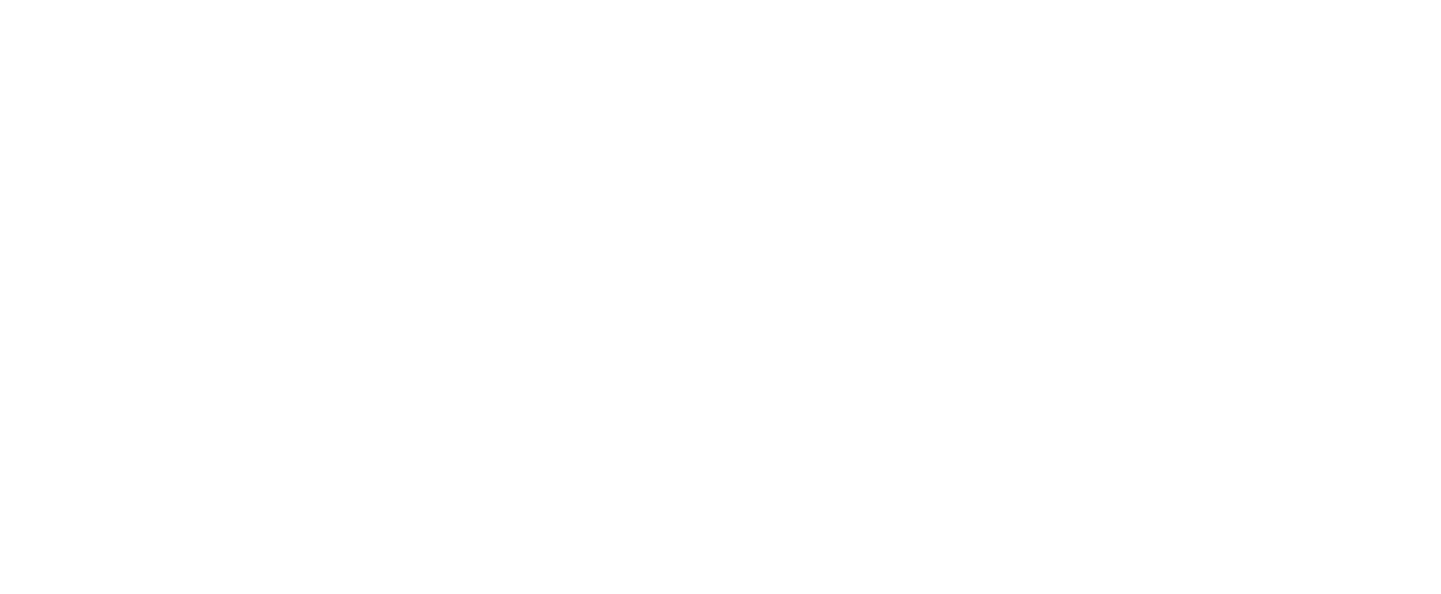
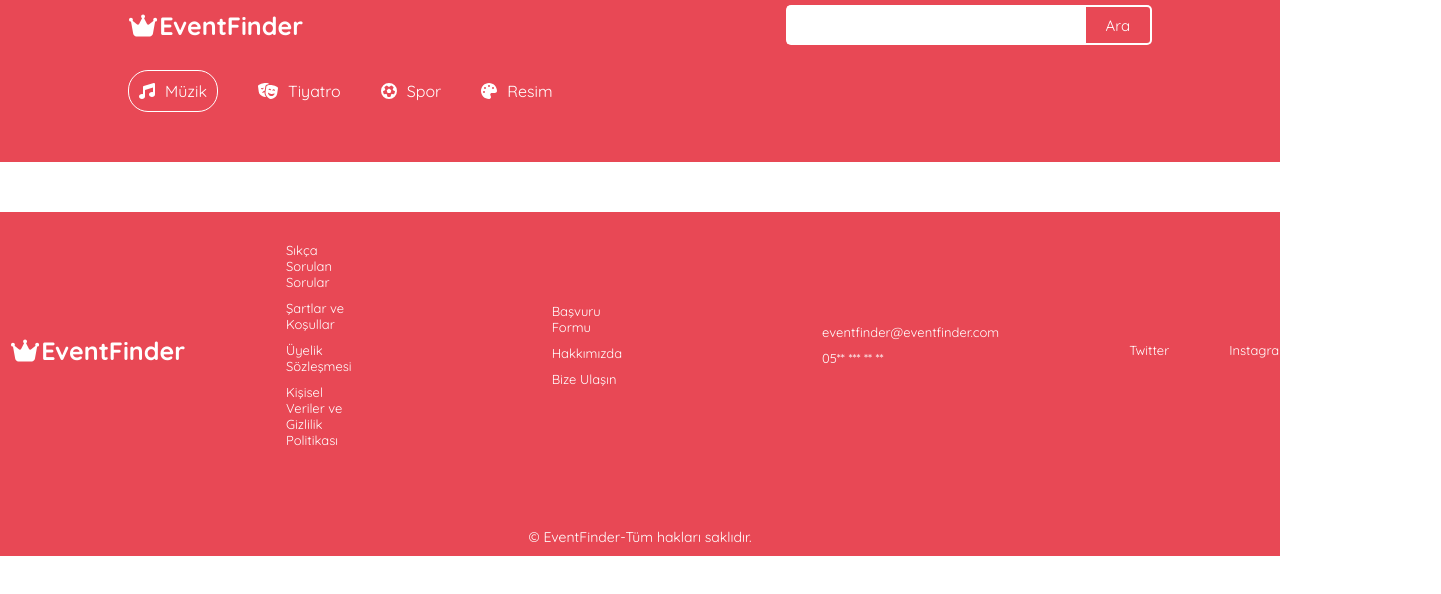
Before and after one commit to ardacoskun/etsturFrontend, a React (Create React App) app in the folder client/: page /spor/17 in a window 1280 px wide. Before the commit this address had no page. Shown: the top 594 px of the page, 1441 px wide, since content can reach past the window. Built offline with nearby package versions, Linux system fonts and the light colour scheme.

Commit message:
event page created and react router link added to single page list items

```diff
--- a/client/src/App.js
+++ b/client/src/App.js
@@ -1,6 +1,6 @@
 import React from "react";
 import { BrowserRouter, Routes, Route } from "react-router-dom";
-import { Home, SingleCategory } from "./pages";
+import { EventPage, Home, SingleCategory } from "./pages";
 
 const App = () => {
   return (
@@ -8,6 +8,7 @@
       <Routes>
         <Route path="/" element={<Home />}></Route>
         <Route path="/:categoryName" element={<SingleCategory />}></Route>
+        <Route path="/:categoryName/:id" element={<EventPage />}></Route>
       </Routes>
     </BrowserRouter>
   );
--- /dev/null
+++ b/client/src/pages/EventPage/EventPage.jsx
@@ -0,0 +1,16 @@
+import React from "react";
+import { Footer, Header, Navbar } from "../../components";
+import "./eventPage.css";
+
+const EventPage = () => {
+  return (
+    <>
+      <Navbar />
+      <Header />
+      <div className="eventPage"></div>
+      <Footer />
+    </>
+  );
+};
+
+export default EventPage;
--- a/client/src/pages/SingleCategory/SingleCategory.jsx
+++ b/client/src/pages/SingleCategory/SingleCategory.jsx
@@ -1,7 +1,7 @@
 import React, { useEffect, useState } from "react";
 import "./singleCategory.css";
 import axios from "axios";
-import { useParams } from "react-router-dom";
+import { Link, useParams } from "react-router-dom";
 import { Footer, Header, Navbar } from "../../components";
 
 const SingleCategory = () => {
@@ -46,7 +46,12 @@
                   alt={item.name}
                   className="singleCategoryImg"
                 />
-                <div className="singleCategoryName">{item.name}</div>
+                <Link
+                  to={`/${item.category.toLowerCase()}/${item.id}`}
+                  className="singleCategoryName"
+                >
+                  {item.name}
+                </Link>
 
                 <div className="singleCategoryPlace">{item.location}</div>
                 <div className="singleCategoryDate">{item.date}</div>
--- a/client/src/pages/index.js
+++ b/client/src/pages/index.js
@@ -1,4 +1,5 @@
 import Home from "./Home/Home";
 import SingleCategory from "./SingleCategory/SingleCategory";
+import EventPage from "./EventPage/EventPage";
 
-export { Home, SingleCategory };
+export { Home, SingleCategory, EventPage };
```
Also changed, not shown: client/src/pages/EventPage/eventPage.css (added).
